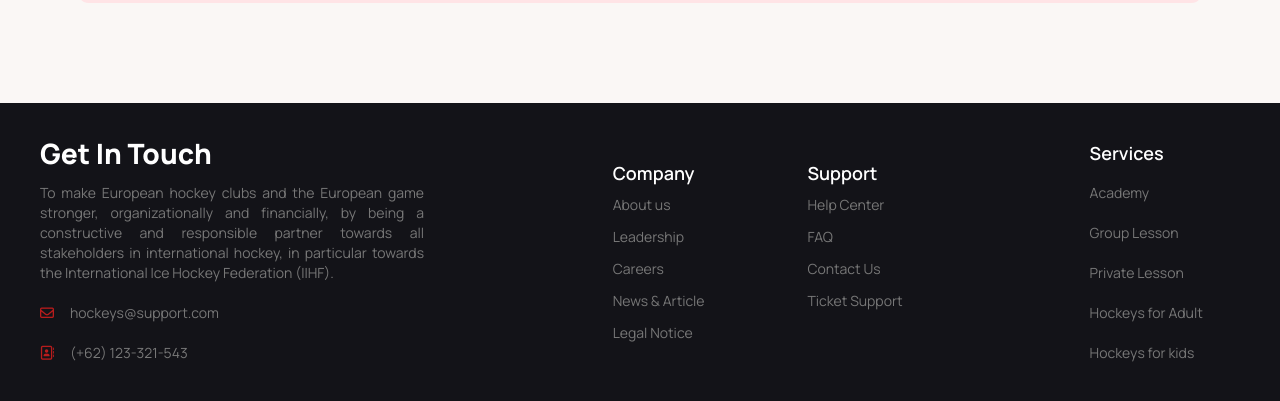
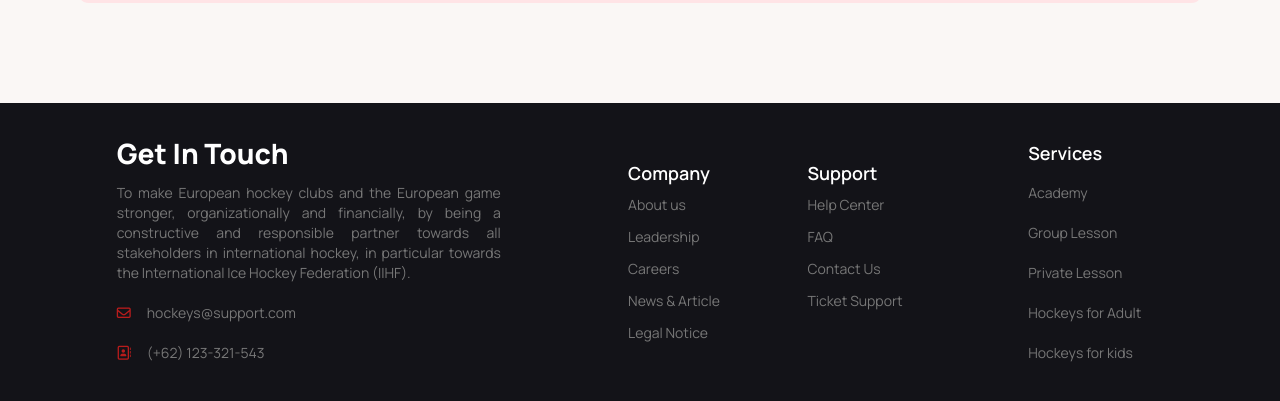
Before and after one commit to arifnuman/hockey, a plain HTML site: page index.html in a window 1280 px wide. Shown: the part 5677-6078 px from the top of the page. Drawn offline with nearby package versions, Linux system fonts and the light colour scheme.

Commit message:
bug fixed

```diff
--- a/index.html
+++ b/index.html
@@ -623,7 +623,9 @@
 
   <!-- footer section  -->
   <footer
-    class="footer grid-rows-3 sm:flex-wrap  md:grid-rows-1 gap-10   p-10 bg-[#131318] text-[#777] mt-[100px] justify-between items-center">
+    class=" bg-[#131318] text-[#777] mt-[100px] ">
+
+    <div class="w-[88%] footer grid-rows-3 sm:flex-wrap  md:grid-rows-1 gap-10   p-10 justify-between items-center m-auto ">
 
 
 
@@ -663,7 +665,7 @@
       <p class="mx-auto md:ml-0"><a class="link link-hover">Hockeys for Adult</a></p>
       <p class="mx-auto md:ml-0"><a class="link link-hover">Hockeys for kids</a></p>
     </div>
-
+  </div>
   </footer>
 </body>
 
```
